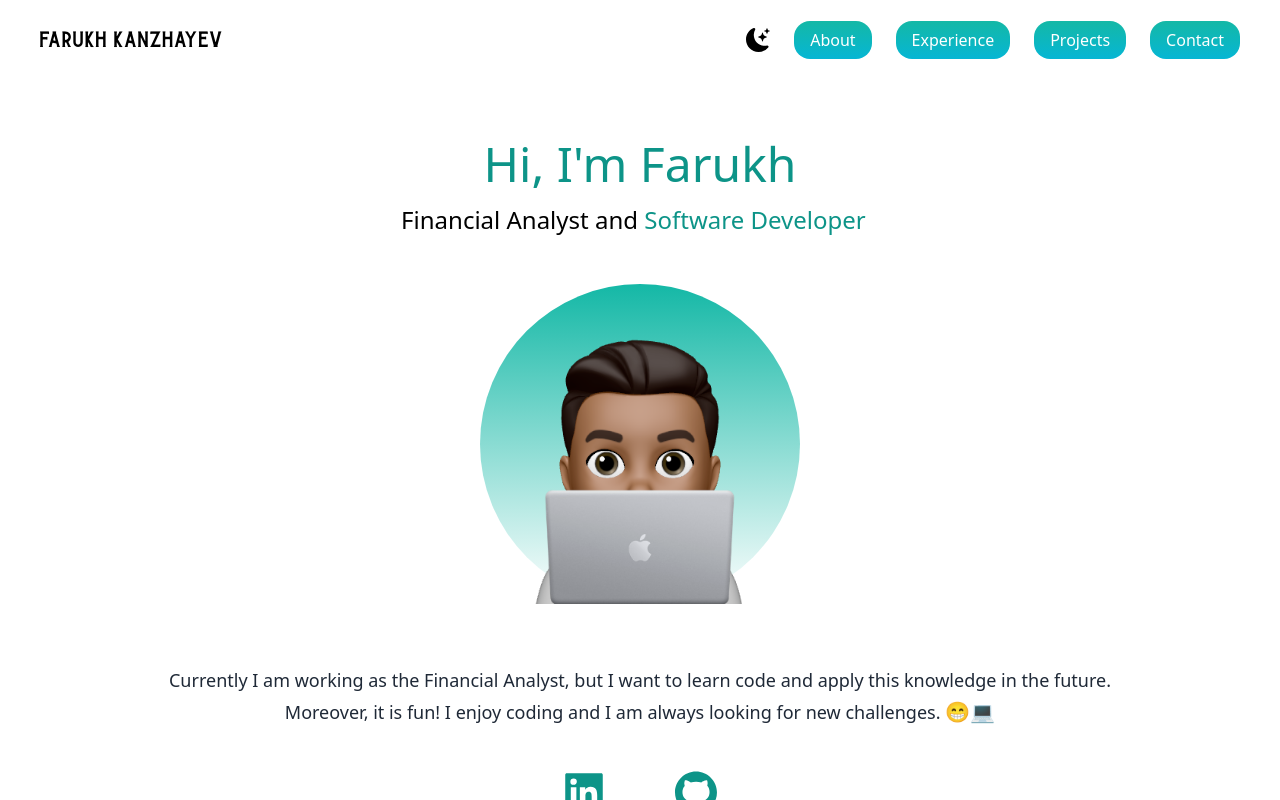
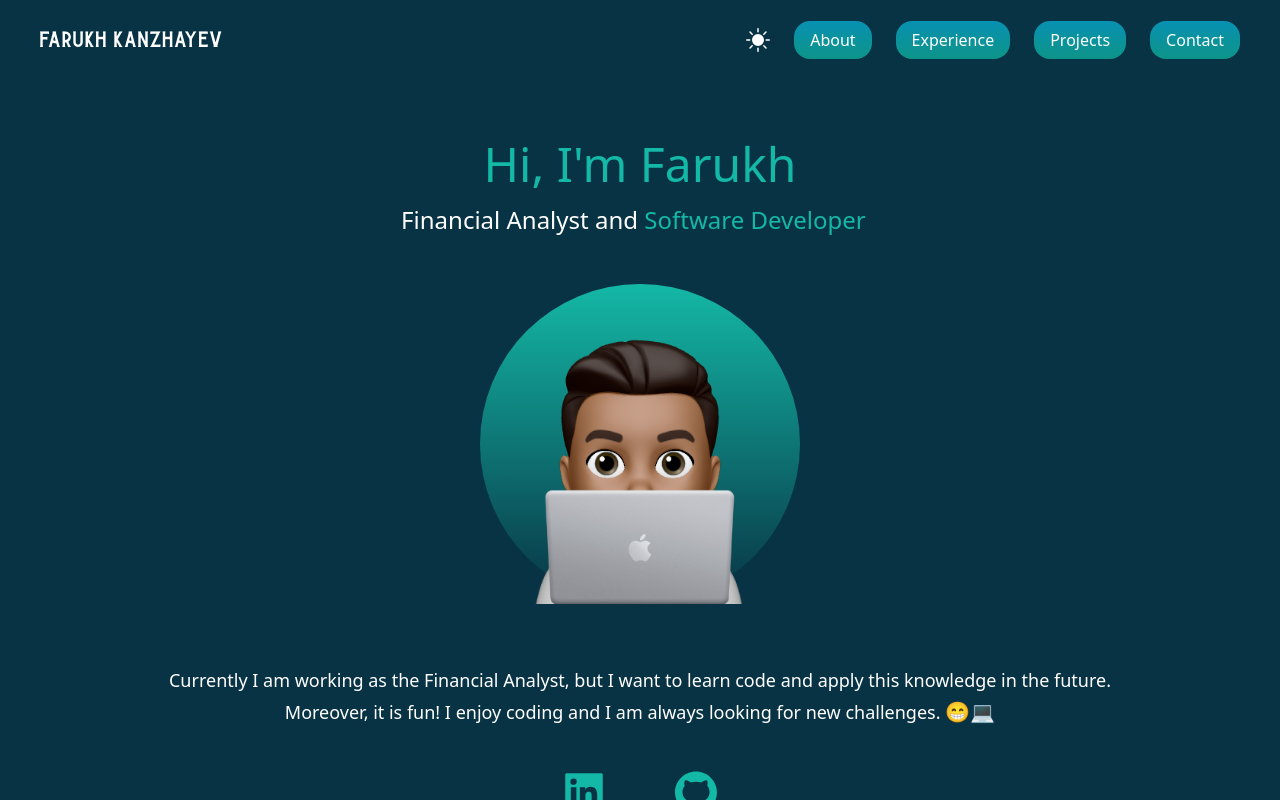
Before and after one commit to jwild22/project5-portfolio-app, a React (Vite) app: page / in a window 1280 px wide. Both pictures are taken after a click on the icon 758 px from the left and 40 px from the top of the page. Shown: the top 800 px of the page. Built offline with nearby package versions, Linux system fonts and the light colour scheme.

Commit message:
dark mode

```diff
--- a/src/App.jsx
+++ b/src/App.jsx
@@ -2,6 +2,7 @@ import { BrowserRouter, Route, Routes } from 'react-router-dom';
 import './App.css';
 import Footer from './components/Footer';
 import Navbar from './components/Navbar';
+import { useTheme } from './hooks/ThemeContext';
 import About from './pages/About';
 import Contact from './pages/Contact';
 import Experience from './pages/Experience';
@@ -9,9 +10,12 @@ import Home from './pages/Home';
 import Projects from './pages/Projects';
 
 function App() {
+  const { theme } = useTheme();
   return (
-    <div className="min-h-screen bg-white px-10">
-      <BrowserRouter>
+    <BrowserRouter>
+      <div
+        className={`${theme} min-h-screen bg-white px-10 dark:bg-cyan-950 dark:text-white transition-colors`}
+      >
         <Navbar />
         <Routes>
           <Route path="/" element={<Home />} />
@@ -21,8 +25,8 @@ function App() {
           <Route path="/contact" element={<Contact />} />
         </Routes>
         <Footer />
-      </BrowserRouter>
-    </div>
+      </div>
+    </BrowserRouter>
   );
 }
 
--- a/src/components/Navbar.jsx
+++ b/src/components/Navbar.jsx
@@ -1,7 +1,8 @@
 import { useEffect, useState } from 'react';
-import { BsFillMoonStarsFill } from 'react-icons/bs';
+import { BsFillMoonStarsFill, BsFillSunFill } from 'react-icons/bs';
 import { FaBars, FaTimes } from 'react-icons/fa';
 import { Link, NavLink, useLocation } from 'react-router-dom';
+import { useTheme } from '../hooks/ThemeContext';
 
 export default function Navbar() {
   const navLinks = [
@@ -15,6 +16,8 @@ export default function Navbar() {
 
   const { pathname } = useLocation();
 
+  const { theme, toggleTheme } = useTheme();
+
   useEffect(() => {
     setNavOpen(false);
   }, [pathname]);
@@ -26,7 +29,17 @@ export default function Navbar() {
       </Link>
       <ul className="hidden md:flex items-center justify-center gap-6">
         <li>
-          <BsFillMoonStarsFill className="cursor-pointer text-2xl" />
+          {theme === 'light' ? (
+            <BsFillMoonStarsFill
+              className="cursor-pointer text-2xl"
+              onClick={toggleTheme}
+            />
+          ) : (
+            <BsFillSunFill
+              className="cursor-pointer text-2xl"
+              onClick={toggleTheme}
+            />
+          )}
         </li>
         {navLinks.map((link) => (
           <li key={link.to}>
@@ -34,8 +47,8 @@ export default function Navbar() {
               to={link.to}
               className={({ isActive }) =>
                 isActive
-                  ? 'bg-gradient-to-t from-cyan-700 to-teal-700 text-white px-4 py-2 rounded-2xl border-none'
-                  : 'bg-gradient-to-t from-cyan-500 to-teal-500 text-white px-4 py-2 rounded-2xl border-none hover:from-cyan-600 hover:to-teal-600 transition-colors'
+                  ? 'bg-gradient-to-b from-cyan-700 to-teal-700 text-white px-4 py-2 rounded-2xl border-none'
+                  : 'bg-gradient-to-b from-cyan-600 to-teal-600 text-white px-4 py-2 rounded-2xl border-none hover:from-teal-600 hover:to-cyan-600 transition-colors'
               }
             >
               {link.text}
--- /dev/null
+++ b/src/hooks/ThemeContext.jsx
@@ -0,0 +1,28 @@
+import { createContext, useContext, useEffect, useState } from 'react';
+
+const getInitialTheme = () => {
+  const savedTheme = localStorage.getItem('theme');
+  return savedTheme ? JSON.parse(savedTheme) : 'light';
+};
+
+const ThemeContext = createContext();
+
+export const useTheme = () => useContext(ThemeContext);
+
+export const ThemeProvider = ({ children }) => {
+  const [theme, setTheme] = useState(getInitialTheme);
+
+  useEffect(() => {
+    localStorage.setItem('theme', JSON.stringify(theme));
+  }, [theme]);
+
+  const toggleTheme = () => {
+    setTheme((prevTheme) => (prevTheme === 'light' ? 'dark' : 'light'));
+  };
+
+  return (
+    <ThemeContext.Provider value={{ theme, toggleTheme }}>
+      {children}
+    </ThemeContext.Provider>
+  );
+};
--- a/src/main.jsx
+++ b/src/main.jsx
@@ -1,9 +1,12 @@
 import React from 'react';
 import ReactDOM from 'react-dom/client';
 import App from './App.jsx';
+import { ThemeProvider } from './hooks/ThemeContext';
 
 ReactDOM.createRoot(document.getElementById('root')).render(
   <React.StrictMode>
-    <App />
+    <ThemeProvider>
+      <App />
+    </ThemeProvider>
   </React.StrictMode>
 );
--- a/src/pages/About.jsx
+++ b/src/pages/About.jsx
@@ -6,7 +6,7 @@ export default function About() {
   return (
     <div className="flex flex-col justify-center md:h-screen">
       <div className="text-center mb-5">
-        <h2 className="text-4xl md:text-5xl py-2 text-teal-600 font-medium">
+        <h2 className="text-4xl md:text-5xl py-2 text-teal-500 font-medium">
           Hi, I&apos;m Farukh
         </h2>
         <h3 className="text-xl py-2 md:text-2xl">
@@ -16,13 +16,13 @@ export default function About() {
             wrapper="span"
             repeat={Infinity}
             cursor={true}
-            className="text-teal-600 text-xl py-2 md:text-2xl"
+            className="text-teal-500 text-xl py-2 md:text-2xl"
           />
         </h3>
         <div className="relative mx-auto bg-gradient-to-b from-teal-500 rounded-full w-80 h-80 my-10">
           <img src={Avatar} alt="avatar" />
         </div>
-        <p className="py-5 leading-8 text-gray-800 font-normal text-lg">
+        <p className="py-5 leading-8 font-normal text-lg">
           Currently I am working as the Financial Analyst, but I want to learn
           code and apply this knowledge in the future.
           <br />
@@ -37,11 +37,11 @@ export default function About() {
               'https://www.linkedin.com/in/farukh-kanzhayev/'
             )
           }
-          className="cursor-pointer text-teal-600"
+          className="cursor-pointer text-teal-600 dark:text-teal-500"
         />
         <AiFillGithub
           onClick={() => window.location.assign('https://github.com/jwild22')}
-          className="cursor-pointer text-teal-600"
+          className="cursor-pointer text-teal-600 dark:text-teal-500"
         />
       </div>
     </div>
--- a/src/pages/Experience.jsx
+++ b/src/pages/Experience.jsx
@@ -19,7 +19,9 @@ export default function Experience() {
         </div>
         <div className="pl-24 mt-24 relative before:w-4 before:h-4 before:bg-gradient-to-t before:from-teal-500 before:to-cyan-500 before:absolute before:rounded-full before:left-[58px]">
           <h3 className="absolute left-0 text-lg font-semibold">2023</h3>
-          <p>PepsiCo Senior Financial Analyst. Worked as a financial analyst.</p>
+          <p>
+            PepsiCo Senior Financial Analyst. Worked as a financial analyst.
+          </p>
         </div>
         <div className="pl-24 mt-24 relative before:w-4 before:h-4 before:bg-gradient-to-t before:from-teal-500 before:to-cyan-500 before:absolute before:rounded-full before:left-[58px]">
           <h3 className="absolute left-0 text-lg font-semibold">2024</h3>
--- a/tailwind.config.js
+++ b/tailwind.config.js
@@ -1,6 +1,7 @@
 /** @type {import('tailwindcss').Config} */
 export default {
   content: ['./index.html', './src/**/*.{js,ts,jsx,tsx}'],
+  darkMode: 'selector',
   theme: {
     extend: {
       fontFamily: {
```
